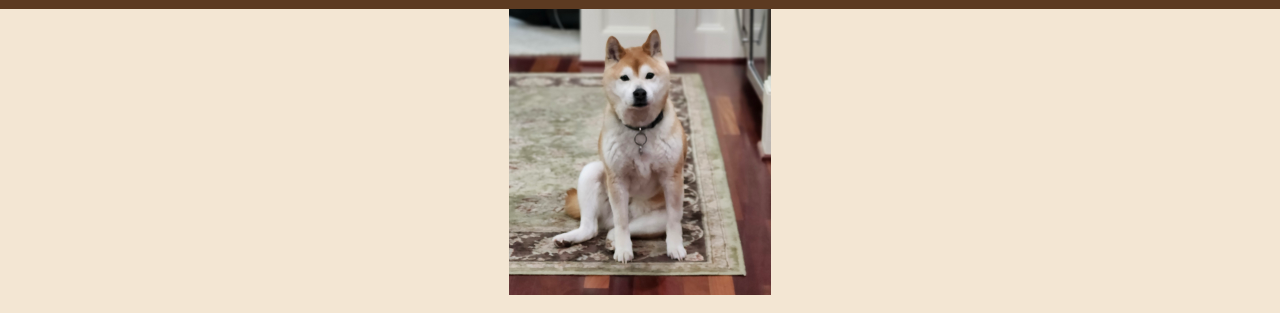
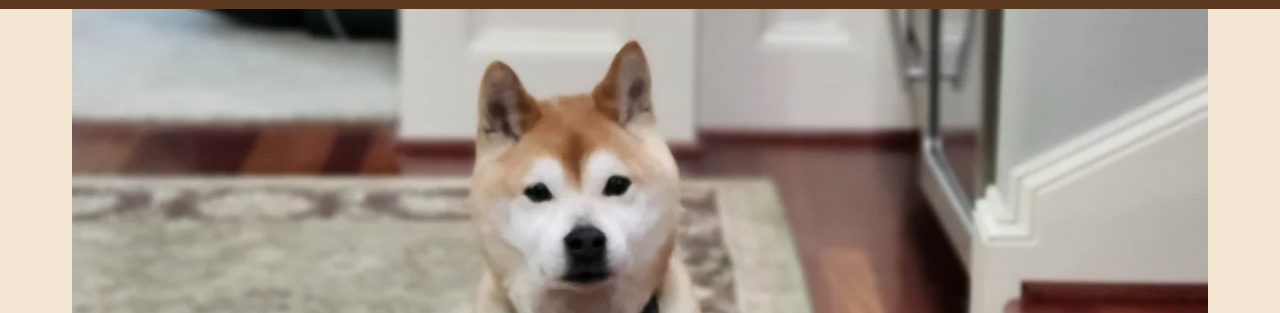
Before and after one commit to PCK49/shichi, a plain HTML site: page index.html in a window 1280 px wide. Shown: the part 89-402 px from the top of the page. Drawn offline with Linux system fonts and the light colour scheme.

Commit message:
Update index.html

```diff
--- a/index.html
+++ b/index.html
@@ -26,6 +26,7 @@
       }
       img {
         width: 100%
+        length: 250px;
         height: auto;
         object-fit: cover;
       }
@@ -33,7 +34,7 @@
   </head>
   <body>
     <div class="topnav">Shichi</div>
-    <img src="images/shichi1.png">
+    <img src="images/shichi2.png">
     <h1>RIP</h1>
     <p>Shichi was a dog. He lived from 2014-2025. He died on July 5, 2025.</p>
   </body>
```
